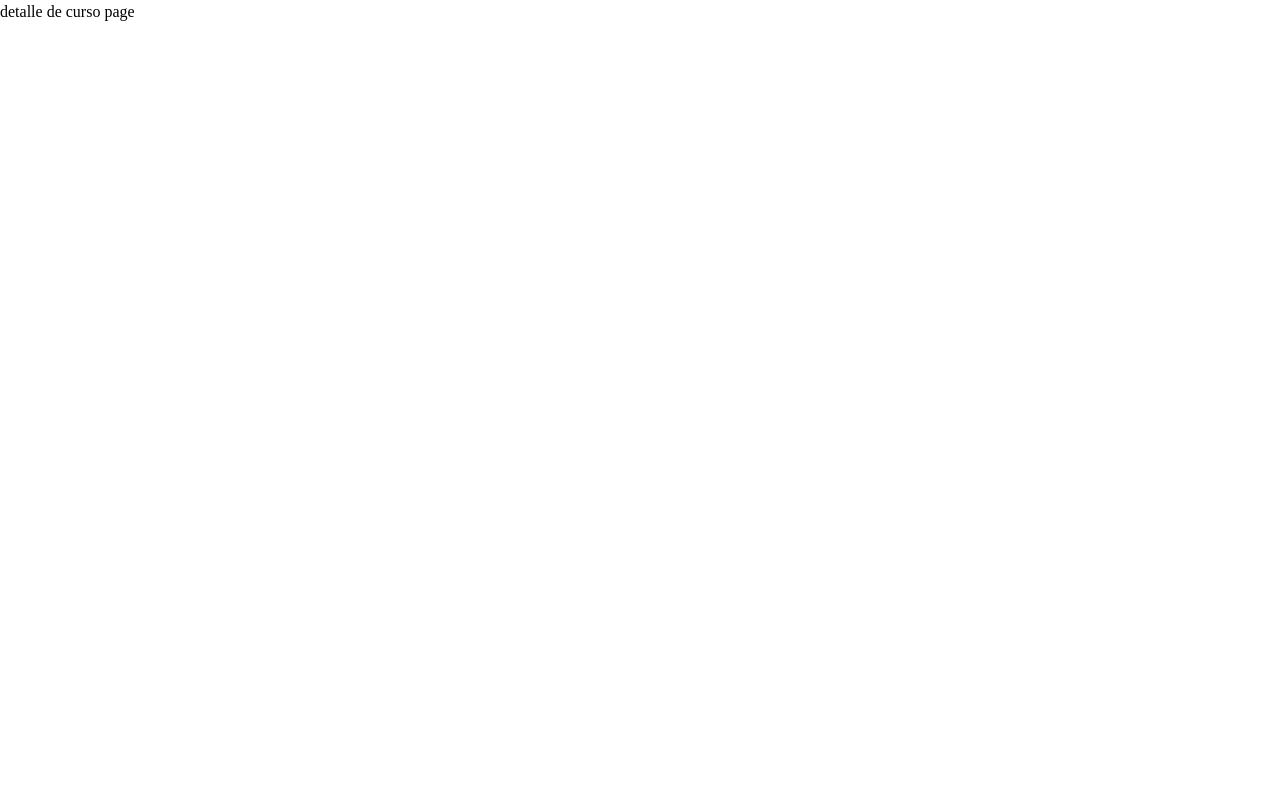
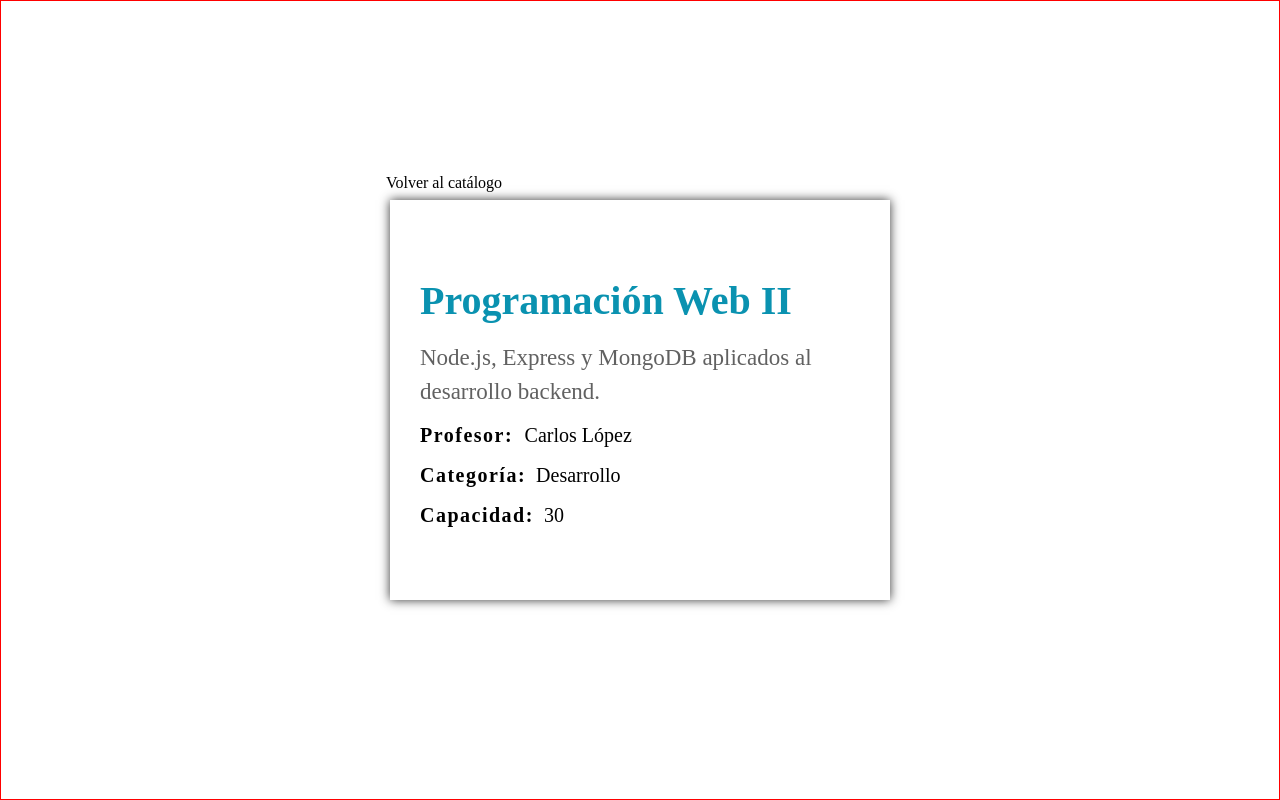
Before and after one commit to GustavoUT22/courses-management-frontend-react-isil, a React (Vite) app: page /courses/1 in a window 1280 px wide. Built offline with nearby package versions, Linux system fonts and the light colour scheme.

Commit message:
agregando estilos

```diff
--- a/src/App.jsx
+++ b/src/App.jsx
@@ -2,15 +2,22 @@ import { Route, BrowserRouter, Routes } from "react-router-dom";
 import HomePage from "./pages/Home";
 import { CourseProvider } from "./context/CourseContext";
 import CoursesPage from "./pages/CoursesPage";
+import CourseDetailPage from "./pages/CourseDetailPage";
 function App() {
     return (
         <CourseProvider>
             <BrowserRouter>
                 <Routes>
                     <Route path="/" element={<HomePage />} />
-          <Route path="/courses" element={<CoursesPage></CoursesPage>} />
-          <Route path="/courses/:id" element={<div>detalle de curso page</div>} />
-          <Route path="/enrollments" element={<div>inscripciones page</div>} />
+                    <Route
+                        path="/courses"
+                        element={<CoursesPage></CoursesPage>}
+                    />
+                    <Route path="/courses/:id" element={<CourseDetailPage />} />
+                    <Route
+                        path="/enrollments"
+                        element={<div>inscripciones page</div>}
+                    />
                 </Routes>
             </BrowserRouter>
         </CourseProvider>
--- /dev/null
+++ b/src/pages/CourseDetail.module.css
@@ -0,0 +1,42 @@
+.course-container {
+    display: flex;
+    justify-content: center;
+    align-items: center;
+    height: 100vh;
+    border: 1px solid #f00;
+}
+.course-container .course-detail {
+    max-width: 500px;
+    width: 100%;
+    height: 400px;
+    display: flex;
+    flex-direction: column;
+    justify-content: center;
+    padding: 30px;
+    gap: 10px;
+    box-shadow: 0 0 10px #333;
+    border-radius: 5p;
+    position: relative;
+}
+.course-container .course-detail h2 {
+    font-size: 40px;
+    color: #0a92b0;
+}
+.course-container .course-detail p:first-of-type {
+    font-size: 23px;
+    color: #616161;
+}
+.course-container .course-detail p {
+    font-size: 20px;
+}
+.course-container .course-detail strong {
+    margin-right: 5px;
+    letter-spacing: 1.5px;
+}
+.btn-back {
+    position: absolute;
+    top: -30px;
+    left: -10px;
+    background-color: transparent;
+    border: none;
+}
--- /dev/null
+++ b/src/pages/CourseDetailPage.jsx
@@ -0,0 +1,42 @@
+import { useState, useEffect } from "react";
+import { useNavigate, useParams } from "react-router-dom";
+import { courses } from "../data/courses";
+import styles from "./CourseDetail.module.css";
+const CourseDetailPage = () => {
+    const { id } = useParams();
+    const [course, setCourse] = useState(null);
+    const navigate = useNavigate();
+
+    useEffect(() => {
+        const found = courses.find((c) => c.id === Number(id));
+        setCourse(found);
+    }, [id]);
+    if (!course) return <div>Cargando...</div>;
+
+    return (
+        <div className={styles["course-container"]}>
+            <div className={styles["course-detail"]}>
+                <button
+                    className={styles["btn-back"]}
+                    onClick={() => navigate("/courses")}
+                >
+                    Volver al catálogo
+                </button>
+                <h2>{course.name}</h2>
+                <p>{course.description}</p>
+                <p>
+                    <strong>Profesor: </strong>
+                    {course.teacher}
+                </p>
+                <p>
+                    <strong>Categoría:</strong> {course.category}
+                </p>
+                <p>
+                    <strong>Capacidad:</strong> {course.capacity}
+                </p>
+            </div>
+        </div>
+    );
+};
+
+export default CourseDetailPage;
```
Also changed, not shown: src/pages/CoursesPage.jsx (+6 -4 lines). Lines whose indentation alone changed are shown as unchanged.
